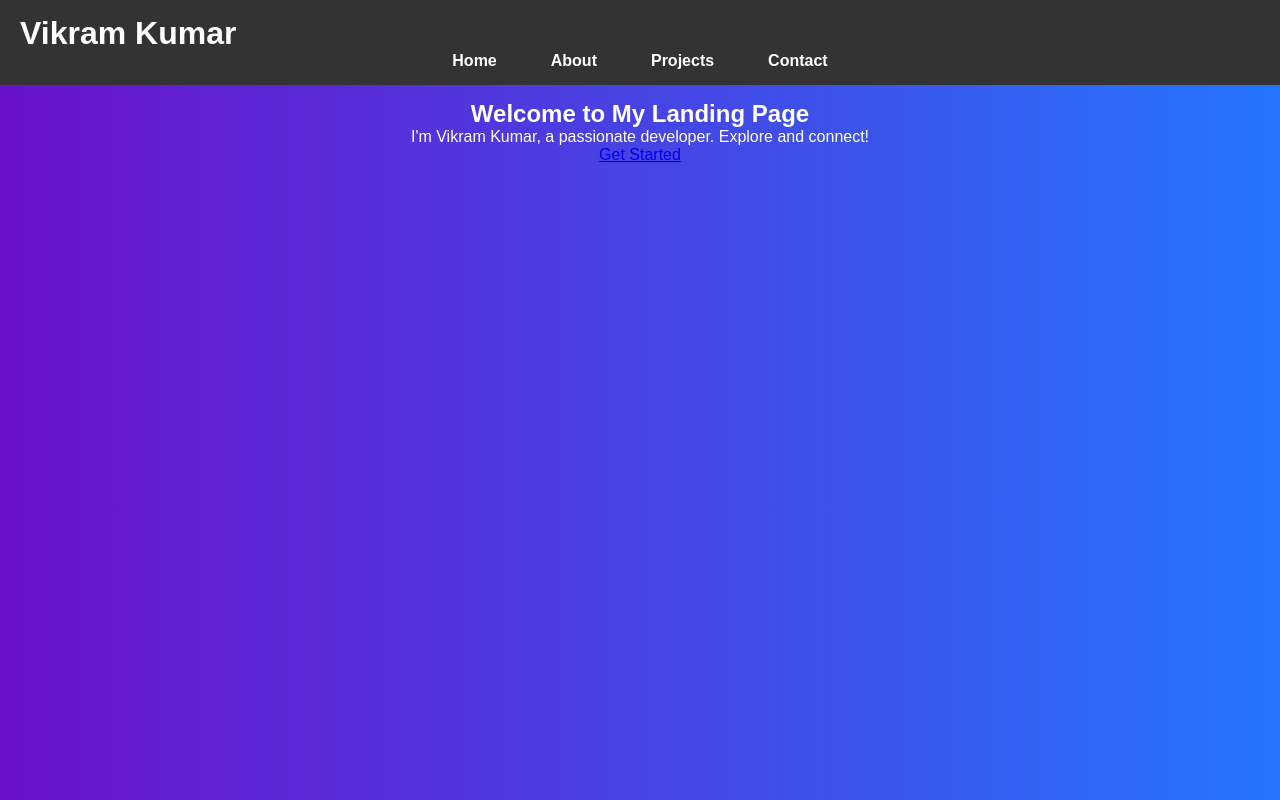
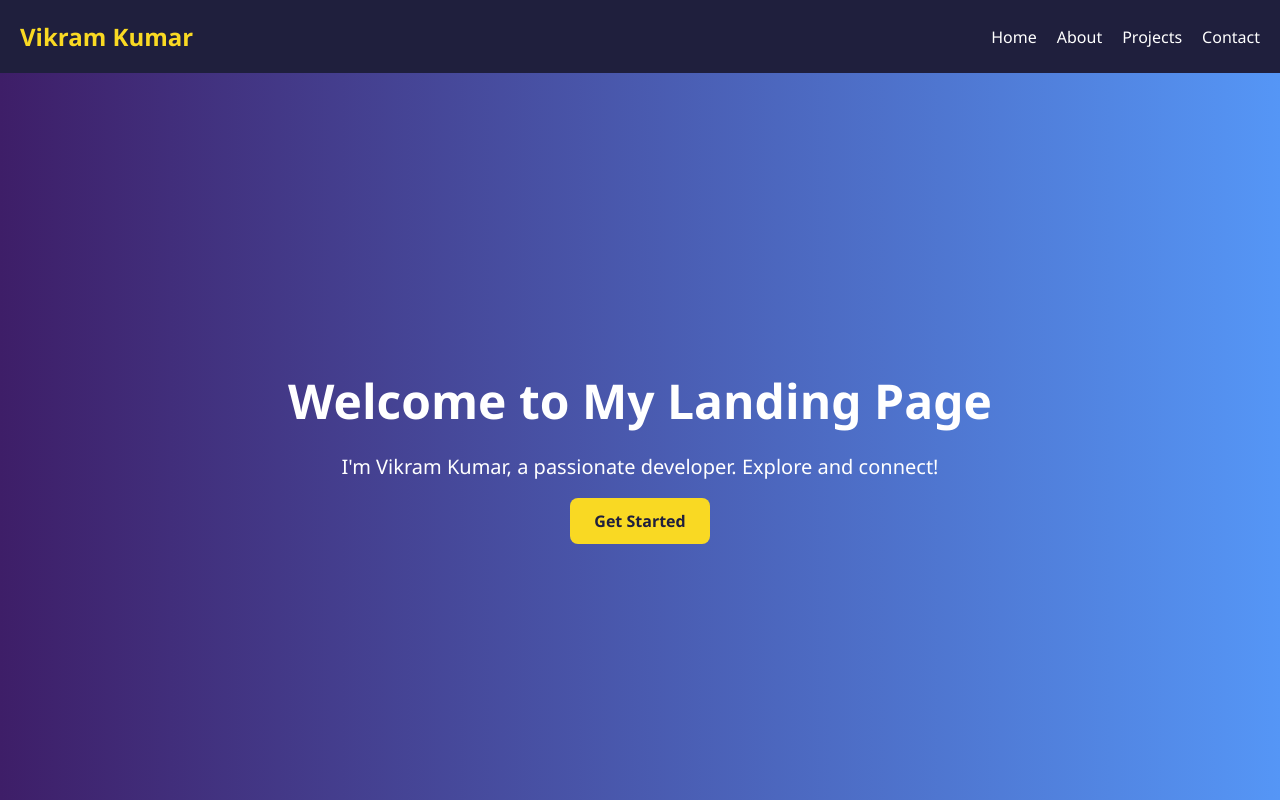
Before and after one commit to Vikram973/PRODIGY_WD__01, a plain HTML site: page index.html in a window 1280 px wide. Drawn offline with Linux system fonts and the light colour scheme.

Commit message:
Update style.css

```diff
--- a/style.css
+++ b/style.css
@@ -1,4 +1,3 @@
-/* Reset and base styles */
 * {
   margin: 0;
   padding: 0;
@@ -6,70 +5,79 @@
 }
 
 body {
-  font-family: Arial, sans-serif;
+  font-family: 'Segoe UI', sans-serif;
+  background: linear-gradient(to right, #3e1e68, #5596f6);
+  color: #fff;
 }
 
-/* Navigation Bar */
 header {
   position: fixed;
+  top: 0;
   width: 100%;
-  top: 0;
-  left: 0;
-  background-color: #333;
-  color: white;
-  padding: 15px 20px;
+  background-color: #1f1f3d;
+  padding: 20px;
+  display: flex;
+  justify-content: space-between;
+  align-items: center;
+  transition: background-color 0.3s;
   z-index: 1000;
+}
+
+header.scrolled {
+  background-color: #2b2b5e;
+}
+
+header h1 {
+  font-size: 24px;
+  color: #f9d923;
+}
+
+.nav-menu {
+  list-style: none;
+  display: flex;
+  gap: 20px;
+}
+
+.nav-menu li a {
+  color: #fff;
+  text-decoration: none;
+  transition: color 0.3s;
+}
+
+.nav-menu li a:hover {
+  color: #f9d923;
+}
+
+.hero {
+  height: 100vh;
+  display: flex;
+  justify-content: center;
+  align-items: center;
+  text-align: center;
+  padding: 100px 20px 0;
+}
+
+.hero-content h2 {
+  font-size: 48px;
+  margin-bottom: 20px;
+}
+
+.hero-content p {
+  font-size: 20px;
+  margin-bottom: 30px;
+}
+
+.btn {
+  padding: 12px 24px;
+  background-color: #f9d923;
+  color: #1f1f3d;
+  border: none;
+  text-decoration: none;
+  font-weight: bold;
+  border-radius: 8px;
   transition: background-color 0.3s;
 }
 
-nav ul {
-  list-style: none;
-  display: flex;
-  justify-content: center;
+.btn:hover {
+  background-color: #ffc400;
 }
-
-nav ul li {
-  margin: 0 15px;
-}
-
-nav ul li a {
-  text-decoration: none;
-  color: white;
-  font-weight: bold;
-  padding: 8px 12px;
-  transition: color 0.3s, background-color 0.3s;
-}
-
-nav ul li a:hover {
-  background-color: white;
-  color: #333;
-  border-radius: 5px;
-}
-
-/* Scrolled state */
-.scrolled {
-  background-color: #222;
-}
-
-/* Page Sections */
-section {
-  padding: 100px 20px;
-  min-height: 100vh;
-}
-
-.hero {
-  background: linear-gradient(to right, #6a11cb, #2575fc);
-  color: white;
-  text-align: center;
-}
-
-.content {
-  background-color: #f4f4f4;
-}
-
-footer {
-  background-color: #333;
-  color: white;
-  text-align: center;
-  padding: 20px;
-}
```
